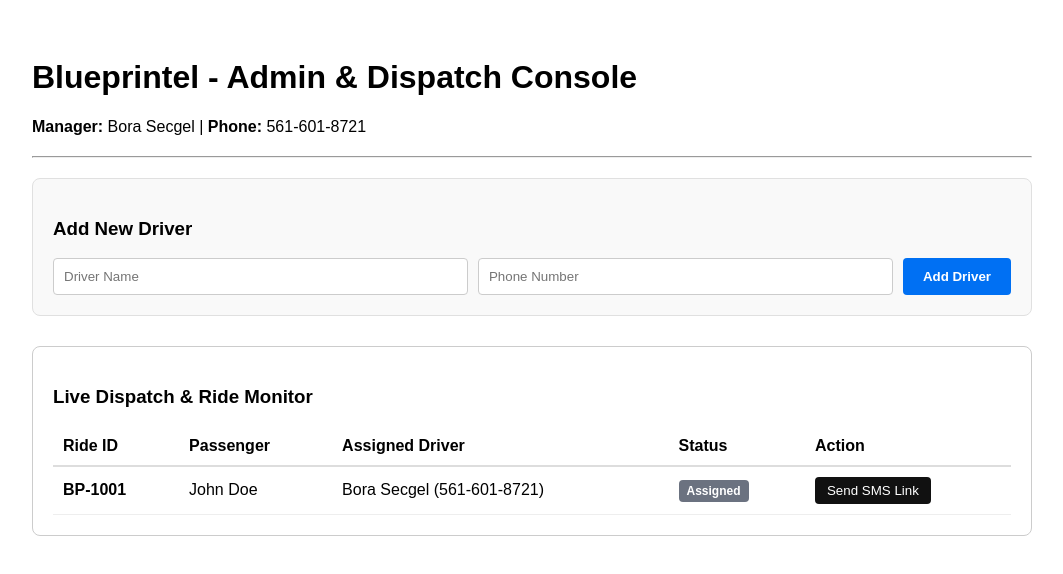
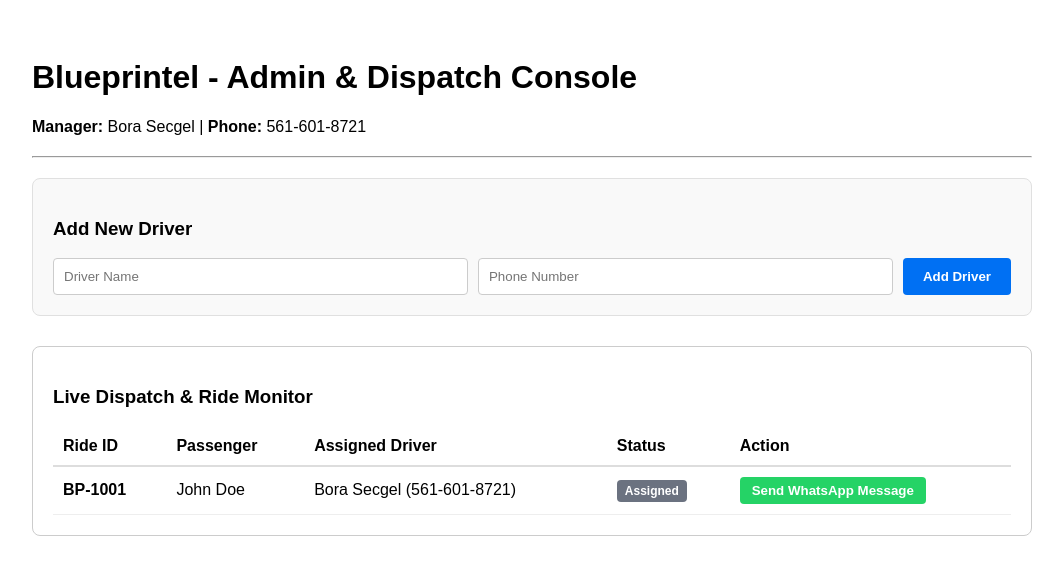
Before and after one commit to secgelbora-coder/limo-dispatch-system, a Next.js app in the folder frontend/: page /admin in a window 1280 px wide. Shown: the top 574 px of the page, without its empty margins (108-1171 px from the left). Built offline with nearby package versions, Linux system fonts and the light colour scheme.

Commit message:
Update admin.js

```diff
--- a/frontend/pages/admin.js
+++ b/frontend/pages/admin.js
@@ -110,12 +110,20 @@
                   </span>
                 </td>
                 <td style={{ padding: '10px' }}>
-                  <button
-                    onClick={() => sendDriverSMS(ride.id, ride.driverPhone)}
-                    style={{ padding: '6px 12px', cursor: 'pointer', backgroundColor: '#111', color: '#fff', border: 'none', borderRadius: '4px' }}
-                  >
-                    Send SMS Link
-                  </button>
+                 <button
+    onClick={() => sendDriverWhatsApp(ride.id, ride.driverPhone)}
+    style={{
+      padding: '6px 12px',
+      cursor: 'pointer',
+      backgroundColor: '#25D366', // WhatsApp Yeşili
+      color: '#fff',
+      border: 'none',
+      borderRadius: '4px',
+      fontWeight: 'bold'
+    }}
+  >
+    Send WhatsApp Message
+  </button>
                 </td>
               </tr>
             ))}
```
